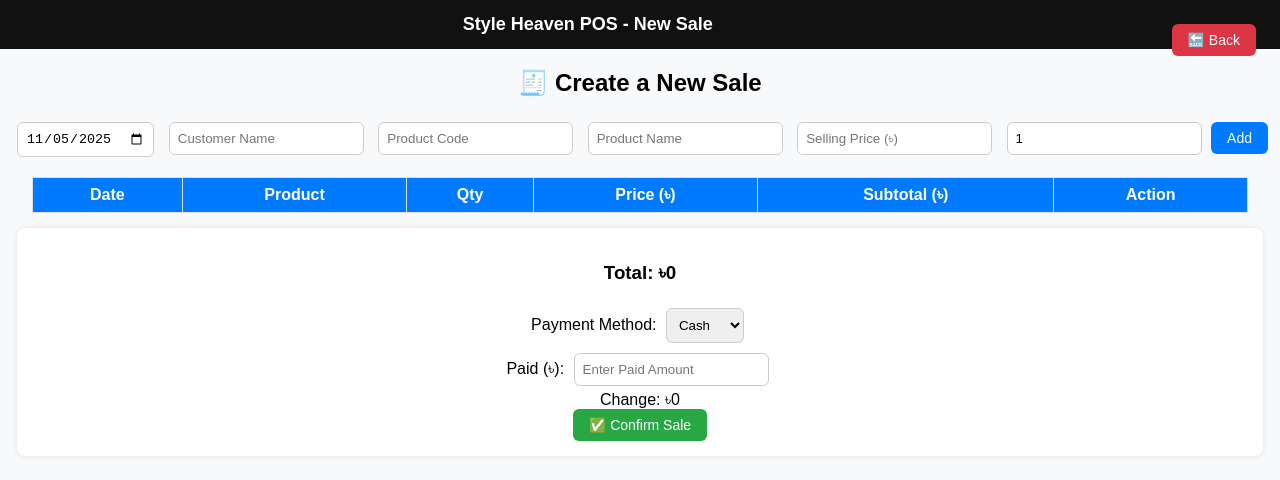
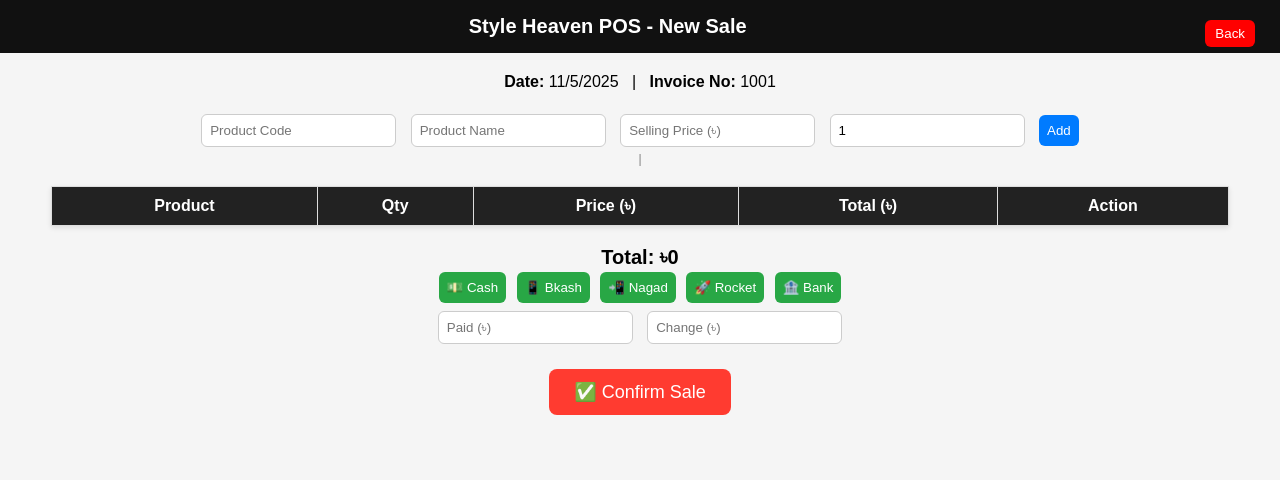
Before and after one commit to Rony4505/style-heaven-pos, a website: page public/sale.html in a window 1280 px wide. Drawn offline with Linux system fonts and the light colour scheme.

Commit message:
Update sale.html

```diff
--- a/public/sale.html
+++ b/public/sale.html
@@ -3,233 +3,261 @@
 <head>
   <meta charset="UTF-8" />
   <meta name="viewport" content="width=device-width, initial-scale=1.0" />
-  <title>New Sale | Style Heaven POS</title>
+  <title>New Sale - Style Heaven POS</title>
   <style>
     body {
+      font-family: "Poppins", sans-serif;
       margin: 0;
-      font-family: "Poppins", sans-serif;
-      background-color: #f8f9fa;
+      background: #f5f5f5;
+    }
+    header {
+      background: #111;
+      color: white;
+      text-align: center;
+      padding: 15px;
+      font-size: 20px;
+      font-weight: 600;
+      position: sticky;
+      top: 0;
+    }
+    main {
+      padding: 20px;
       text-align: center;
     }
-    header {
-      background-color: #111;
+    input, select, button {
+      padding: 8px;
+      margin: 5px;
+      border-radius: 6px;
+      border: 1px solid #ccc;
+    }
+    button {
+      cursor: pointer;
+      background: #007bff;
       color: white;
-      padding: 14px;
-      font-size: 18px;
-      font-weight: 600;
+      border: none;
+    }
+    button:hover {
+      background: #0056b3;
     }
     table {
       width: 95%;
-      margin: 15px auto;
+      margin: 20px auto;
       border-collapse: collapse;
       background: white;
+      box-shadow: 0 2px 5px rgba(0,0,0,0.1);
     }
     th, td {
       border: 1px solid #ddd;
-      padding: 8px;
+      padding: 10px;
+      text-align: center;
     }
     th {
-      background-color: #007bff;
+      background: #222;
       color: white;
     }
-    button {
-      padding: 8px 16px;
-      border: none;
-      border-radius: 6px;
-      cursor: pointer;
-      color: white;
-      font-size: 14px;
+    .total {
+      font-size: 20px;
+      font-weight: bold;
+      margin-top: 15px;
     }
-    .btn-add { background: #007bff; }
-    .btn-confirm { background: #28a745; }
-    .btn-back { background: #dc3545; margin: 10px; float: right; }
-    input, select {
-      padding: 8px;
-      border-radius: 6px;
-      border: 1px solid #ccc;
-      margin: 5px;
+    .small-info {
+      font-size: 12px;
+      color: gray;
     }
-    .summary {
-      background: #fff;
-      width: 95%;
-      margin: 10px auto;
-      padding: 15px;
+    .pay-buttons button {
+      background: #28a745;
+      margin: 3px;
+    }
+    .pay-buttons button.active {
+      background: #111;
+    }
+    .confirm-btn {
+      background: #ff3b30;
+      font-size: 18px;
+      padding: 12px 25px;
       border-radius: 8px;
-      box-shadow: 0 0 5px rgba(0,0,0,0.1);
+      margin-top: 20px;
     }
   </style>
 </head>
 <body>
-  <header>Style Heaven POS - New Sale
-    <button class="btn-back" onclick="goBack()">🔙 Back</button>
+  <header>
+    Style Heaven POS - New Sale
+    <button onclick="window.location.href='app.html'" style="float:right; background:red; border:none; color:white; padding:6px 10px; border-radius:6px; margin-right:10px;">Back</button>
   </header>
 
-  <h2>🧾 Create a New Sale</h2>
-
+  <main>
     <div>
-    <input type="date" id="saleDate" />
-    <input type="text" id="customer" placeholder="Customer Name" />
-    <input type="text" id="productCode" placeholder="Product Code" />
-    <input type="text" id="productName" placeholder="Product Name" readonly />
-    <input type="number" id="sellingPrice" placeholder="Selling Price (৳)" />
-    <input type="number" id="qty" placeholder="Qty" min="1" value="1" />
-    <span id="buyInfo"></span>
-    <button class="btn-add" onclick="addProduct()">Add</button>
+      <b>Date:</b> <span id="date"></span> &nbsp; | &nbsp;
+      <b>Invoice No:</b> <span id="invoice"></span>
     </div>
 
-  <table>
+    <br>
+
+    <input type="text" id="productCode" placeholder="Product Code" oninput="fillProduct()">
+    <input type="text" id="productName" placeholder="Product Name" readonly>
+    <input type="number" id="price" placeholder="Selling Price (৳)">
+    <input type="number" id="quantity" placeholder="Qty" min="1" value="1">
+    <button onclick="addItem()">Add</button>
+
+    <div class="small-info">
+      <span id="buyingInfo"></span> | <span id="stockInfo"></span>
+    </div>
+
+    <table id="saleTable">
       <thead>
         <tr>
-        <th>Date</th>
           <th>Product</th>
           <th>Qty</th>
           <th>Price (৳)</th>
-        <th>Subtotal (৳)</th>
+          <th>Total (৳)</th>
           <th>Action</th>
         </tr>
       </thead>
-    <tbody id="cartBody"></tbody>
+      <tbody></tbody>
     </table>
 
-  <div class="summary">
-    <h3>Total: ৳<span id="total">0</span></h3>
-    <div>
-      Payment Method:
-      <select id="paymentMethod">
-        <option>Cash</option>
-        <option>Bank</option>
-        <option>Bkash</option>
-        <option>Nagad</option>
-      </select>
-    </div>
-    <div>
-      Paid (৳): <input type="number" id="paidAmount" placeholder="Enter Paid Amount" />
-    </div>
-    <div>Change: ৳<span id="change">0</span></div>
-    <button class="btn-confirm" id="confirmSale">✅ Confirm Sale</button>
+    <div class="total" id="total">Total: ৳0</div>
+
+    <div class="pay-buttons">
+      <button onclick="selectPayment('Cash')">💵 Cash</button>
+      <button onclick="selectPayment('Bkash')">📱 Bkash</button>
+      <button onclick="selectPayment('Nagad')">📲 Nagad</button>
+      <button onclick="selectPayment('Rocket')">🚀 Rocket</button>
+      <button onclick="selectPayment('Bank')">🏦 Bank</button>
     </div>
 
+    <div>
+      <input type="number" id="paid" placeholder="Paid (৳)" oninput="calcChange()">
+      <input type="text" id="change" placeholder="Change (৳)" readonly>
+    </div>
+
+    <button class="confirm-btn" onclick="confirmSale()">✅ Confirm Sale</button>
+  </main>
+
   <script>
-    const cart = [];
-    let invoiceNumber = 1001;
+    let items = [];
+    let paymentMethod = "";
+    let products = JSON.parse(localStorage.getItem("products") || "[]");
 
-    document.getElementById("saleDate").valueAsDate = new Date();
+    // Date & Invoice setup
+    document.getElementById("date").innerText = new Date().toLocaleDateString();
+    let invoiceNo = parseInt(localStorage.getItem("lastInvoice") || "1000") + 1;
+    document.getElementById("invoice").innerText = invoiceNo;
 
-    // Load products from localStorage
-    const products = JSON.parse(localStorage.getItem("products") || "[]");
+    function fillProduct() {
+      const code = document.getElementById("productCode").value.trim();
+      const product = products.find(p => p.code === code);
+      if (product) {
+        document.getElementById("productName").value = product.name;
+        document.getElementById("buyingInfo").innerText = "Buying Price: ৳" + product.buying;
+        document.getElementById("stockInfo").innerText = "Stock Available: " + product.qty;
+      } else {
+        document.getElementById("productName").value = "";
+        document.getElementById("buyingInfo").innerText = "";
+        document.getElementById("stockInfo").innerText = "❌ Stock not available";
+      }
+    }
 
-    document.getElementById("productCode").addEventListener("change", function() {
-      const code = this.value.trim();
+    function addItem() {
+      const name = document.getElementById("productName").value.trim();
+      const code = document.getElementById("productCode").value.trim();
+      const price = parseFloat(document.getElementById("price").value);
+      const qty = parseInt(document.getElementById("quantity").value);
       const product = products.find(p => p.code === code);
 
-      if (product) {
-        document.getElementById("productName").value = product.name;
-        document.getElementById("buyInfo").textContent =
-          `Buying: ৳${product.buyingPrice} | Stock: ${product.qty}`;
-      } else {
-        document.getElementById("productName").value = "";
-        document.getElementById("buyInfo").textContent = "⚠️ Stock not available";
-      }
-    });
-
-    function addProduct() {
-      const code = document.getElementById("productCode").value.trim();
-      const name = document.getElementById("productName").value.trim();
-      const price = parseFloat(document.getElementById("sellingPrice").value);
-      const qty = parseInt(document.getElementById("qty").value);
-      const date = document.getElementById("saleDate").value;
-
-      const product = products.find(p => p.code === code);
-
-      if (!product || qty > product.qty) {
-        alert("⚠️ Stock not available or insufficient!");
+      if (!product || !name || price <= 0 || qty <= 0) {
+        alert("⚠️ Invalid product info!");
         return;
       }
 
-      if (!name || !price || qty <= 0) {
-        alert("⚠️ Please fill all fields properly!");
+      if (qty > product.qty) {
+        alert("❌ Not enough stock!");
         return;
       }
 
-      cart.push({ date, code, name, qty, price });
-      updateCart();
+      items.push({ code, name, price, qty, buying: product.buying });
+      renderTable();
+      document.getElementById("productCode").value = "";
+      document.getElementById("productName").value = "";
+      document.getElementById("price").value = "";
+      document.getElementById("quantity").value = 1;
+      document.getElementById("buyingInfo").innerText = "";
+      document.getElementById("stockInfo").innerText = "";
     }
 
-    function updateCart() {
-      const cartBody = document.getElementById("cartBody");
-      cartBody.innerHTML = "";
+    function renderTable() {
+      const tbody = document.querySelector("#saleTable tbody");
+      tbody.innerHTML = "";
       let total = 0;
-
-      cart.forEach((item, index) => {
-        const subtotal = item.qty * item.price;
-        total += subtotal;
-
-        const row = `
+      items.forEach((item, i) => {
+        const sub = item.price * item.qty;
+        total += sub;
+        tbody.innerHTML += `
           <tr>
-            <td>${item.date}</td>
             <td>${item.name}</td>
             <td>${item.qty}</td>
             <td>${item.price}</td>
-            <td>${subtotal}</td>
-            <td><button onclick="removeItem(${index})">❌</button></td>
+            <td>${sub}</td>
+            <td><button onclick="removeItem(${i})">❌</button></td>
           </tr>`;
-        cartBody.innerHTML += row;
       });
-
-      document.getElementById("total").textContent = total;
+      document.getElementById("total").innerText = "Total: ৳" + total;
     }
 
     function removeItem(index) {
-      cart.splice(index, 1);
-      updateCart();
+      items.splice(index, 1);
+      renderTable();
     }
 
-    document.getElementById("paidAmount").addEventListener("input", function() {
-      const total = parseFloat(document.getElementById("total").textContent);
-      const paid = parseFloat(this.value) || 0;
-      document.getElementById("change").textContent = paid - total;
-    });
+    function selectPayment(method) {
+      paymentMethod = method;
+      document.querySelectorAll(".pay-buttons button").forEach(btn => btn.classList.remove("active"));
+      event.target.classList.add("active");
+    }
 
-    document.getElementById("confirmSale").addEventListener("click", function() {
-      if (cart.length === 0) return alert("❌ No products added!");
+    function calcChange() {
+      const total = items.reduce((a, b) => a + b.price * b.qty, 0);
+      const paid = parseFloat(document.getElementById("paid").value) || 0;
+      document.getElementById("change").value = paid - total;
+    }
 
-      const total = parseFloat(document.getElementById("total").textContent);
-      const paid = parseFloat(document.getElementById("paidAmount").value) || 0;
+    function confirmSale() {
+      if (items.length === 0) return alert("⚠️ No items added!");
+      if (!paymentMethod) return alert("⚠️ Select payment method first!");
+
+      const total = items.reduce((a, b) => a + b.price * b.qty, 0);
+      const paid = parseFloat(document.getElementById("paid").value);
       const change = paid - total;
-      const method = document.getElementById("paymentMethod").value;
-      const date = document.getElementById("saleDate").value;
+      const date = new Date().toLocaleString();
 
-      const saleData = {
-        invoice: "INV-" + invoiceNumber++,
+      let saleData = JSON.parse(localStorage.getItem("sales") || "[]");
+      saleData.push({
+        invoice: invoiceNo,
         date,
+        items,
         total,
         paid,
         change,
-        method,
-        items: cart
-      };
+        paymentMethod
+      });
+      localStorage.setItem("sales", JSON.stringify(saleData));
+      localStorage.setItem("lastInvoice", invoiceNo);
 
-      // ✅ Save to sale history
-      const sales = JSON.parse(localStorage.getItem("sales") || "[]");
-      sales.push(saleData);
-      localStorage.setItem("sales", JSON.stringify(sales));
-
-      // ✅ Update stock
-      saleData.items.forEach(saleItem => {
-        const product = products.find(p => p.code === saleItem.code);
-        if (product) {
-          product.qty -= saleItem.qty;
-        }
+      // Update stock only after confirm
+      items.forEach(it => {
+        const p = products.find(p => p.code === it.code);
+        if (p) p.qty -= it.qty;
       });
       localStorage.setItem("products", JSON.stringify(products));
 
-      alert(`✅ Sale Saved!\nInvoice: ${saleData.invoice}\nTotal: ৳${total}\nPaid: ৳${paid}\nChange: ৳${change}`);
-      cart.length = 0;
-      updateCart();
-    });
-
-    function goBack() {
-      window.location.href = "app.html";
+      alert("✅ Sale confirmed! Invoice #" + invoiceNo);
+      items = [];
+      renderTable();
+      document.getElementById("paid").value = "";
+      document.getElementById("change").value = "";
+      invoiceNo++;
+      document.getElementById("invoice").innerText = invoiceNo;
     }
   </script>
 </body>
```
Lines whose indentation alone changed are shown as unchanged.
